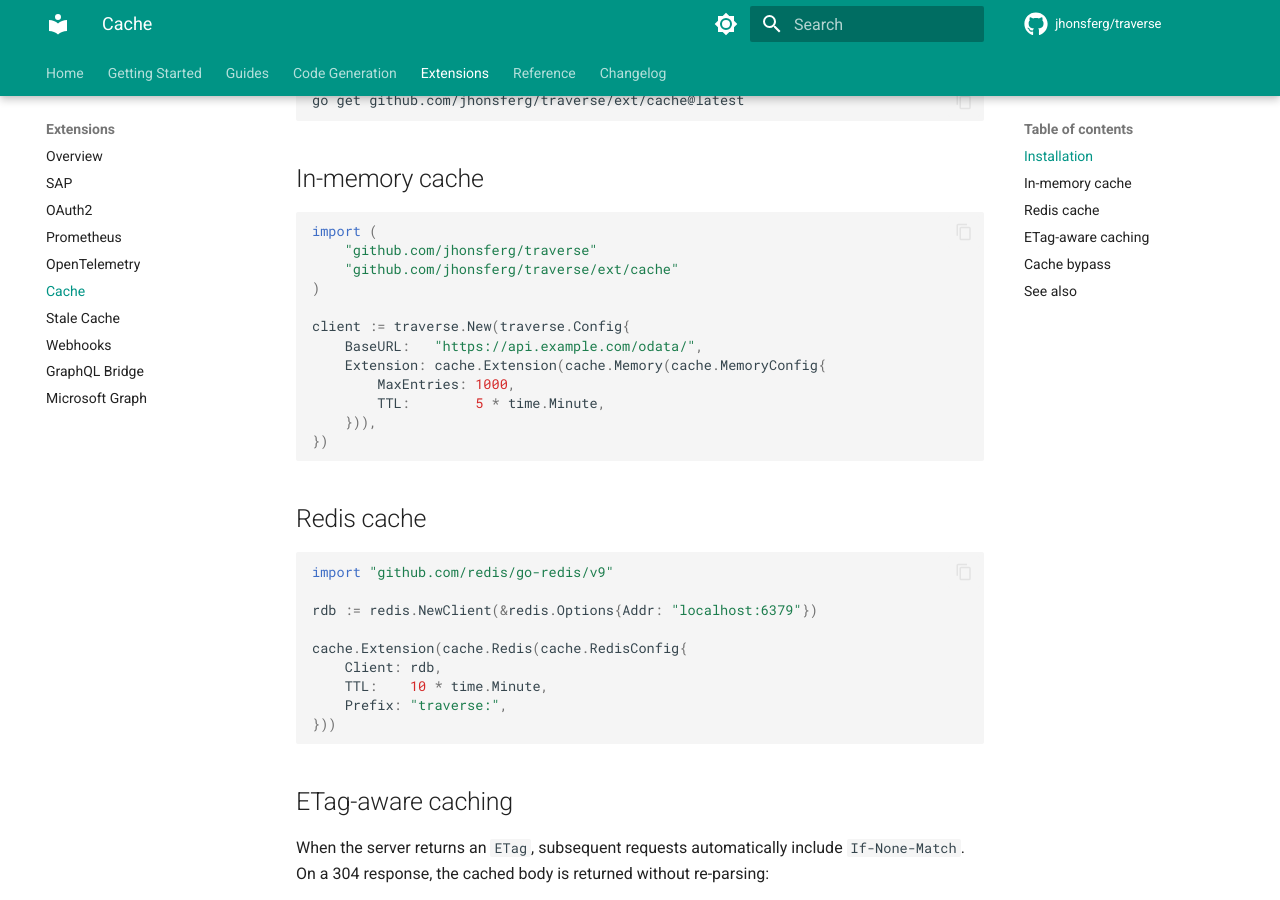
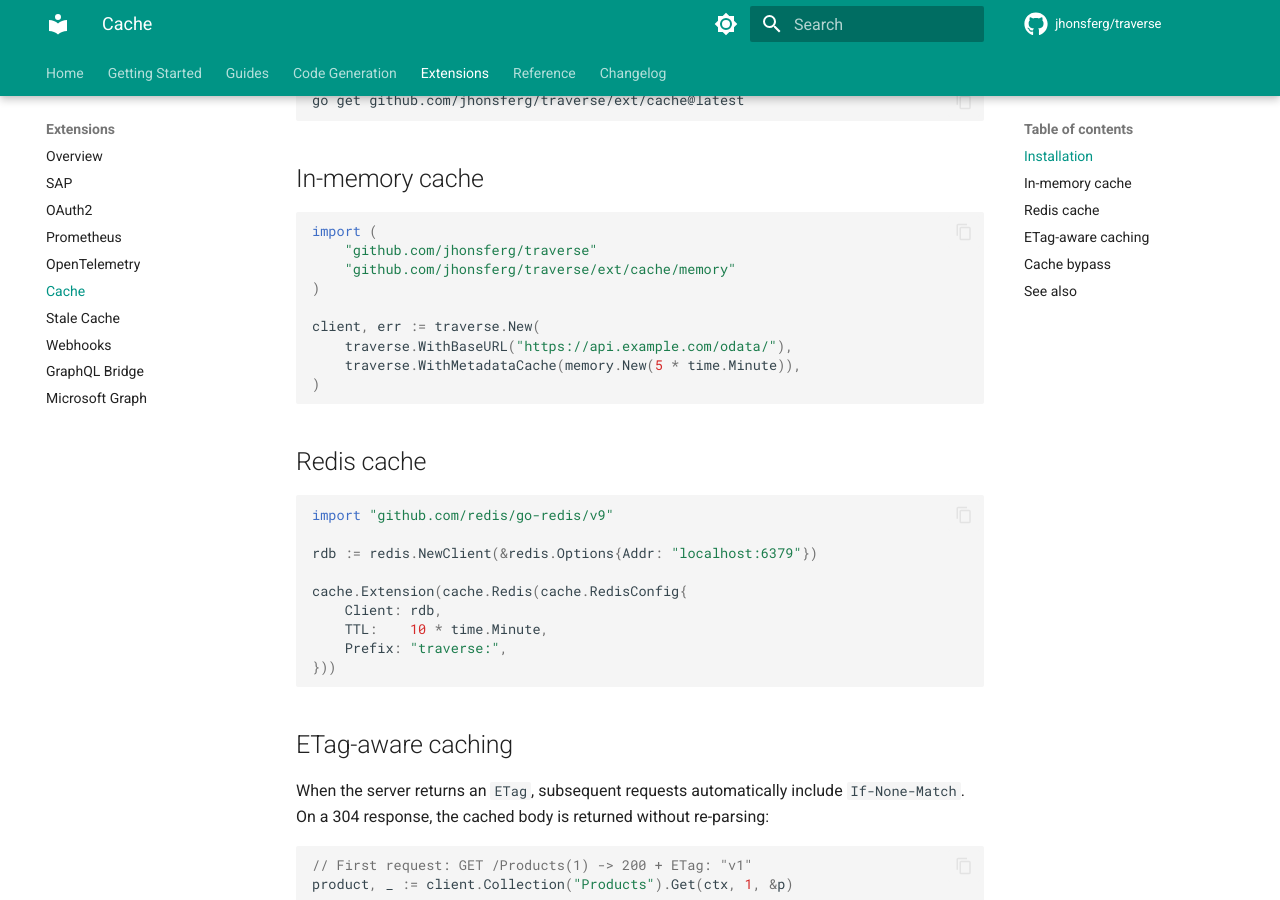
Before and after one commit to jhonsferg/traverse, an MkDocs documentation site: the page built from docs/extensions/cache.md, in a window 1280 px wide and 900 px high, scrolled down 329 px. Built offline with MkDocs 1.6.1 and Material for MkDocs 9.7.7, drawn with Linux system fonts in a browser that asks for light colours; comment, search, counter and statistics services are not loaded.

Commit message:
docs: fix API references and update README for all extensions

````diff
--- a/docs/extensions/cache.md
+++ b/docs/extensions/cache.md
@@ -13,16 +13,13 @@ go get github.com/jhonsferg/traverse/ext/cache@latest
 ```go
 import (
     "github.com/jhonsferg/traverse"
-    "github.com/jhonsferg/traverse/ext/cache"
+    "github.com/jhonsferg/traverse/ext/cache/memory"
 )
 
-client := traverse.New(traverse.Config{
-    BaseURL:   "https://api.example.com/odata/",
-    Extension: cache.Extension(cache.Memory(cache.MemoryConfig{
-        MaxEntries: 1000,
-        TTL:        5 * time.Minute,
-    })),
-})
+client, err := traverse.New(
+    traverse.WithBaseURL("https://api.example.com/odata/"),
+    traverse.WithMetadataCache(memory.New(5 * time.Minute)),
+)
 ```
 
 ## Redis cache
````
Also changed, not shown: README.md (+16 -7 lines), docs/codegen/generated-client.md (+6 -3 lines), docs/codegen/index.md (+8 -4 lines), docs/guides/actions-functions.md (+4 -1 lines), docs/guides/ref-links.md (+4 -1 lines), docs/guides/schema-validation.md (+4 -1 lines).
